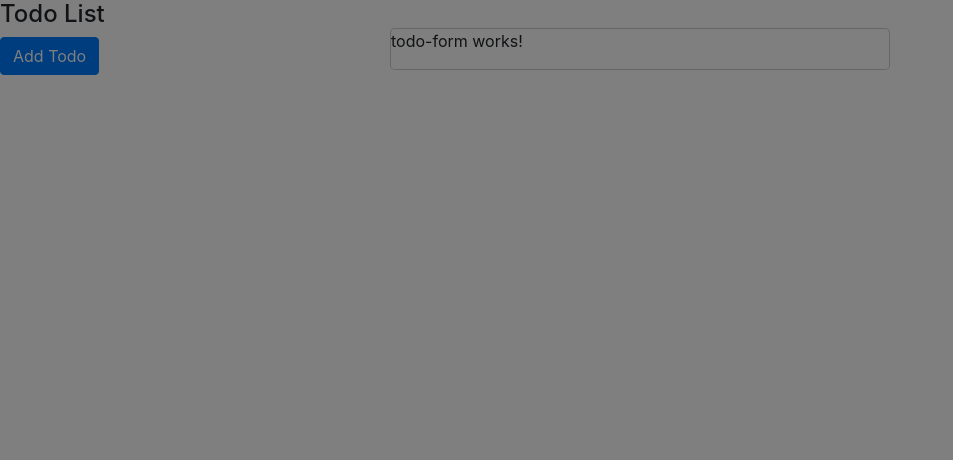
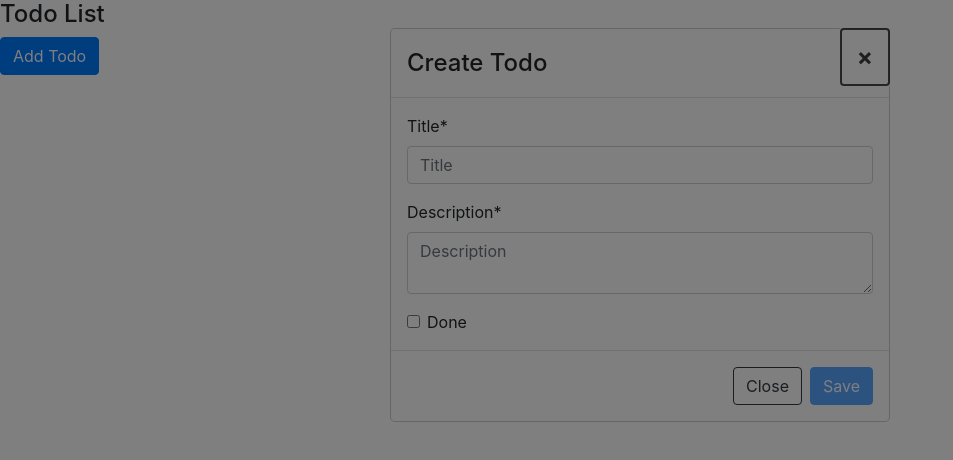
Before and after one commit to maxmatcor/Angular, an Angular app in the folder MiAngular/angularOne/: page / in a window 1280 px wide. Both pictures are taken after a click on the button "Add Todo". Shown: the top 460 px of the page, without its empty margins (0-953 px from the left). Built offline with nearby package versions, Linux system fonts and the light colour scheme; what @angular/fire would draw is missing.

Commit message:
Nuestro primer formulario reactivo

```diff
--- a/MiAngular/angularOne/src/app/todo/todo-form/todo-form.component.html
+++ b/MiAngular/angularOne/src/app/todo/todo-form/todo-form.component.html
@@ -1 +1,36 @@
-<p>todo-form works!</p>
+<div class="modal-header">
+    <h4 class="modal-title">Create Todo</h4>
+
+    <button type="button" class="close" aria-label="Close" (click)="activeModal.dismiss('Cross click')">
+      <span aria-hidden="true">&times;</span>
+    </button>
+   </div>
+
+   <div class="modal-body">
+    <form [formGroup]="todoForm" (ngSubmit)="saveTodo()">
+      <div class="form-group">
+        <label for="title">Title*</label>
+        <input type="text" id="title" placeholder="Title" class="form-control" formControlName="title" />
+        <span style="color:Red;" *ngIf="todoForm.controls['title'].touched && todoForm.controls['title'].errors?.required">Title
+          is required.</span>
+      </div>
+      <div class="form-group">
+        <label for="description">Description*</label>
+        <textarea  id="description" placeholder="Description" class="form-control" formControlName="description"></textarea>
+        <span style="color:rgb(238, 235, 235);" *ngIf="todoForm.controls['description'].touched && todoForm.controls['description'].errors?.required">Description
+          is required.</span>
+      </div>
+
+      <div class="form-check">
+        <input class="form-check-input" type="checkbox" value="" id="done" formControlName="done">
+        <label class="form-check-label" for="done">
+          Done
+        </label>
+      </div>
+    </form>
+   </div>
+
+   <div class="modal-footer">
+    <button type="button" class="btn btn-outline-dark" (click)="activeModal.close('Close click')">Close</button>
+    <button class="btn btn-primary" (click)="saveTodo()" [disabled]="todoForm.invalid">Save</button>
+   </div>
--- a/MiAngular/angularOne/src/app/todo/todo-form/todo-form.component.ts
+++ b/MiAngular/angularOne/src/app/todo/todo-form/todo-form.component.ts
@@ -1,4 +1,7 @@
+
 import { Component, OnInit } from '@angular/core';
+import { FormBuilder, FormGroup, Validators } from '@angular/forms';
+import { NgbActiveModal } from '@ng-bootstrap/ng-bootstrap';
 
 @Component({
   selector: 'app-todo-form',
@@ -6,10 +9,24 @@ import { Component, OnInit } from '@angular/core';
   styleUrls: ['./todo-form.component.css']
 })
 export class TodoFormComponent implements OnInit {
+  todoForm: FormGroup;
 
-  constructor() { }
+  constructor(private formBuilder: FormBuilder,
+              public activeModal: NgbActiveModal) { }
 
-  ngOnInit(): void {
+  ngOnInit() {
+    this.todoForm = this.formBuilder.group({
+      title: ['', Validators.required],
+      description: ['', Validators.required],
+      done: false
+    });
   }
+  saveTodo() {
+    // Validar el formulario
+    if (this.todoForm.invalid) {
+        return;
+    }
 
+   // Enviar la información hacia Firebase
+   }
 }
```
